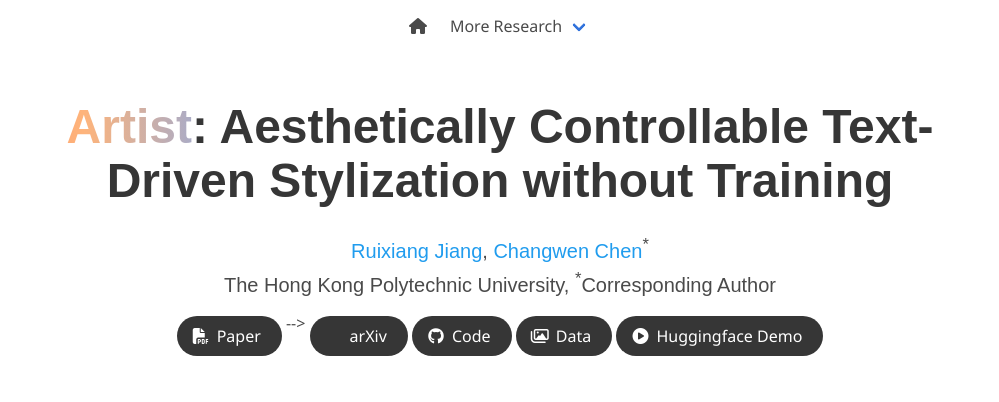
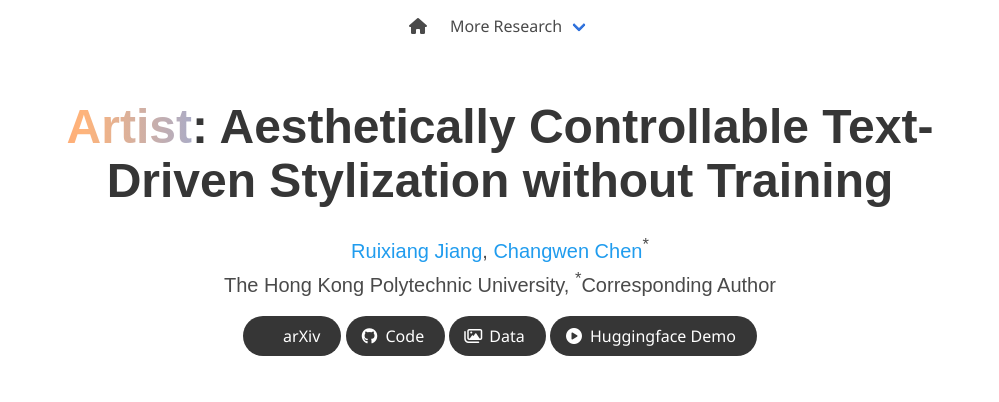
Before and after one commit to DiffusionArtist/DiffusionArtist.github.io, a plain HTML site: page index.html in a window 1280 px wide. Shown: the top 402 px of the page, without its empty margins (140-1139 px from the left). Drawn offline with nearby package versions, Linux system fonts and the light colour scheme; some icons are missing; a web font is replaced by a local one.

Commit message:
Update index.html

```diff
--- a/index.html
+++ b/index.html
@@ -279,7 +279,7 @@
             <div class="column has-text-centered">
               <div class="publication-links">
                 <!-- PDF Link. -->
-                <span class="link-block">
+                <!-- <span class="link-block">
                   <a href="https://arxiv.org/abs/2303.17606" class="external-link button is-normal is-rounded is-dark">
                     <span class="icon">
                       <i class="fas fa-file-pdf"></i>
```
